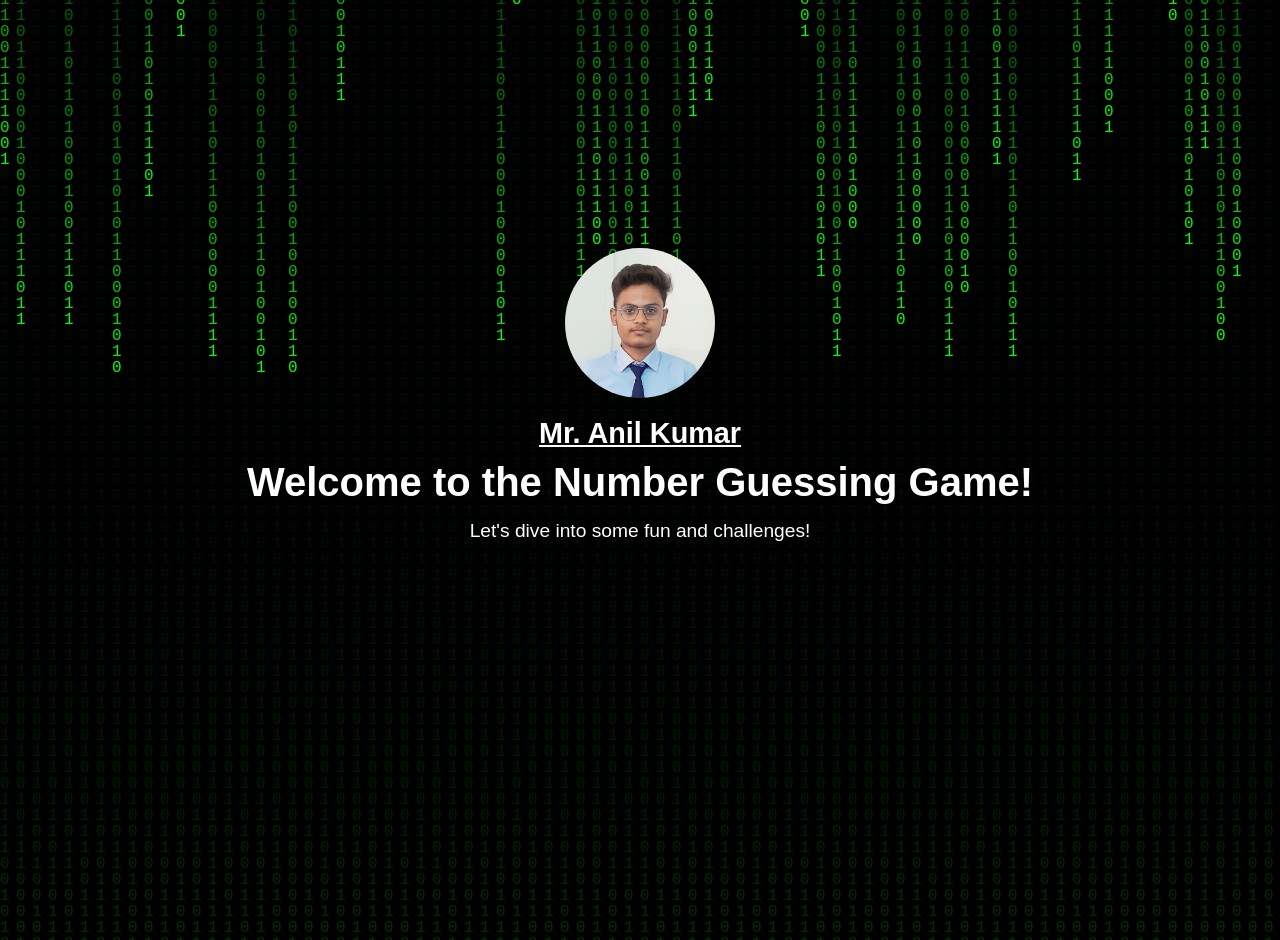
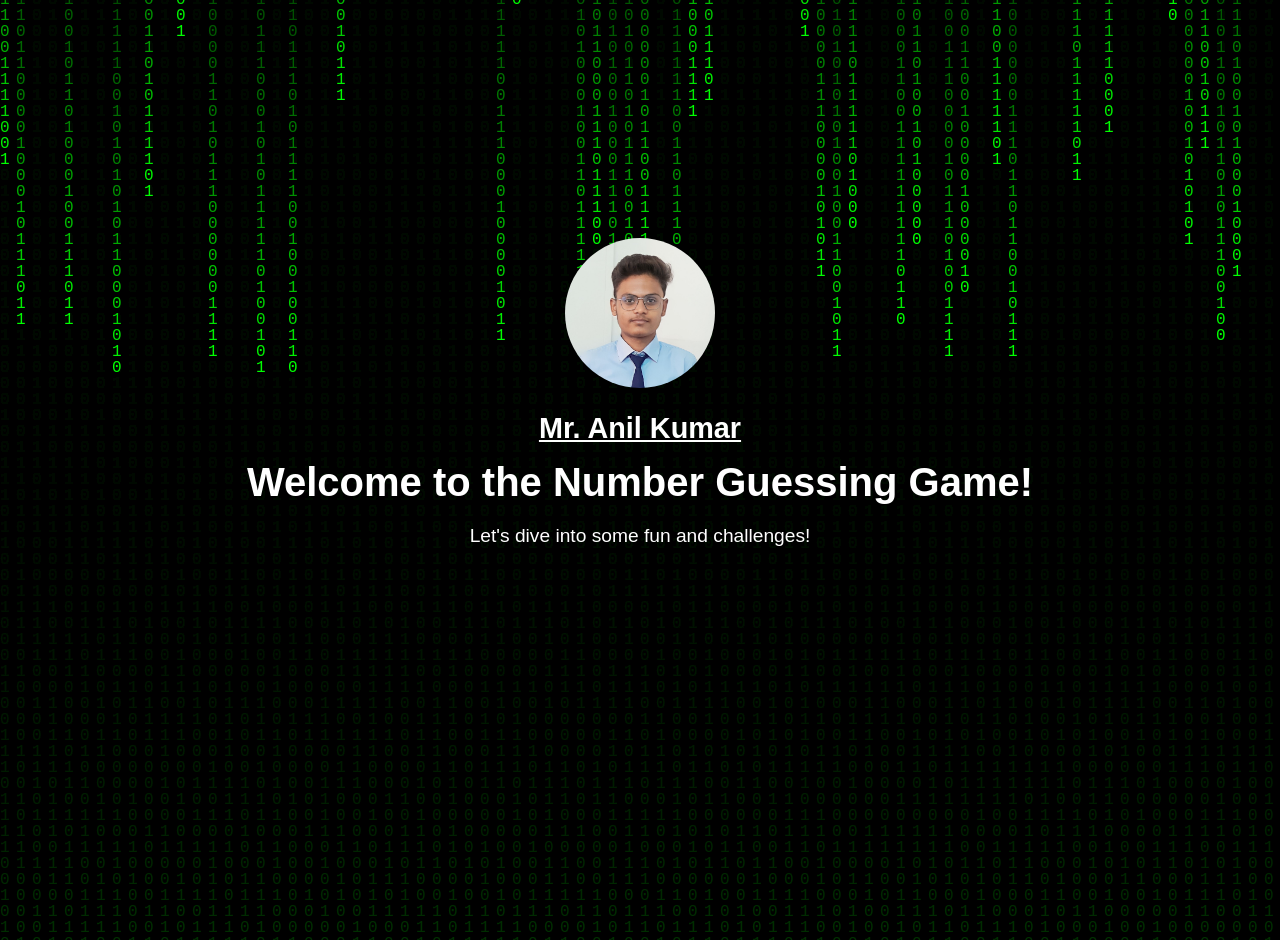
Before and after one commit to aniljasel/Game1, a plain HTML site: page index.html in a window 1280 px wide. Shown: the top 940 px of the page. Drawn offline with Linux system fonts and the light colour scheme.

Commit message:
Update wellcome.css

```diff
--- a/wellcome.css
+++ b/wellcome.css
@@ -30,26 +30,26 @@ body {
     width: 150px;
     height: 150px;
     border-radius: 50%;
-    margin-bottom: 15px;
+    margin-bottom: 20px;
     animation: fadeIn 2s ease-in-out;
 }
 
 .welcome-container h1 {
     font-size: 2.5rem;
-    margin-bottom: 15px;
+    margin-bottom: 20px;
     animation: fadeIn 2s ease-in-out;
 }
 
 .welcome-container h2 {
     font-size: 1.8rem;
-    margin-bottom: 10px;
+    margin-bottom: 15px;
     text-decoration: underline;
     animation: fadeIn 2s ease-in-out;
 }
 
 .welcome-container p {
     font-size: 1.2rem;
-    margin-bottom: 10px;
+    margin-bottom: 15px;
     animation: fadeIn 2s ease-in-out;
 }
 
```
